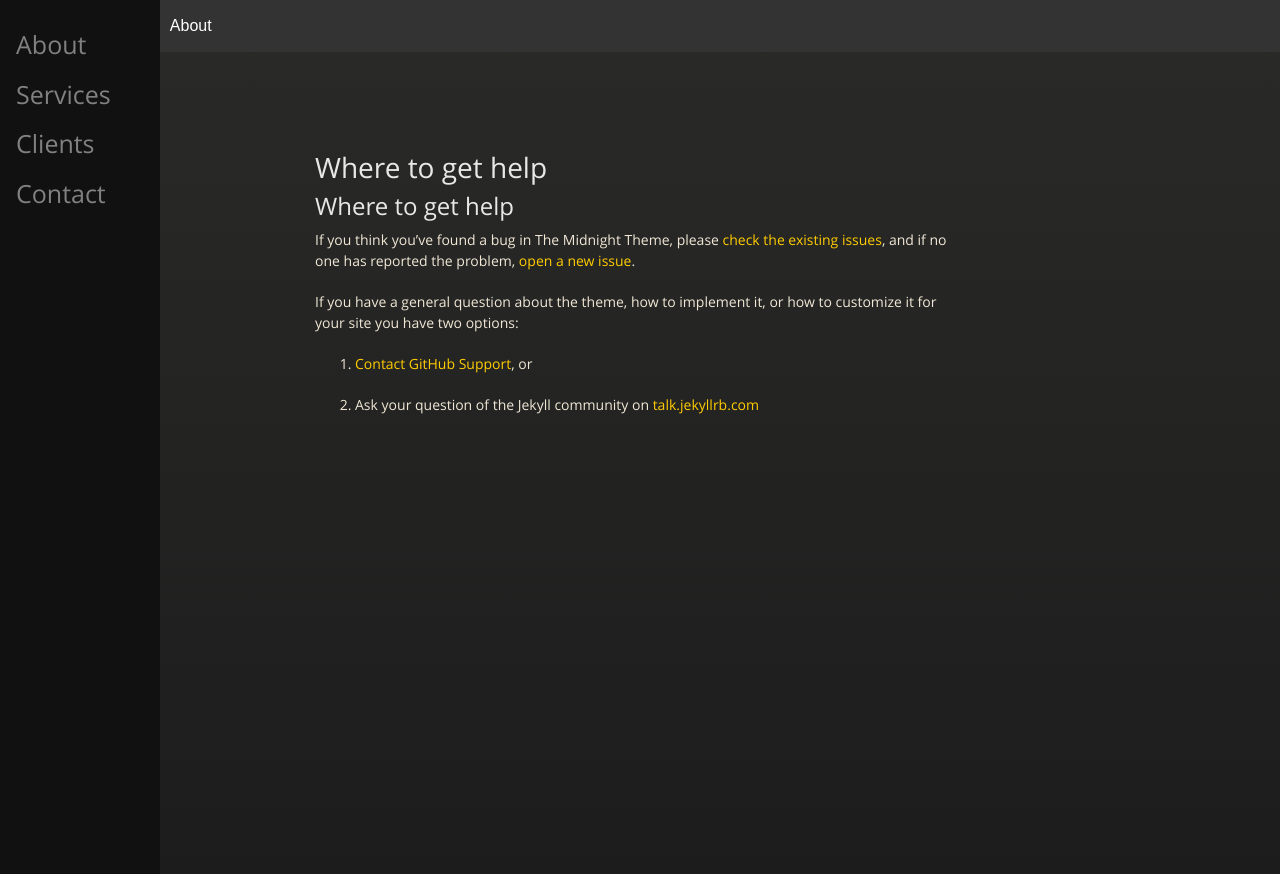
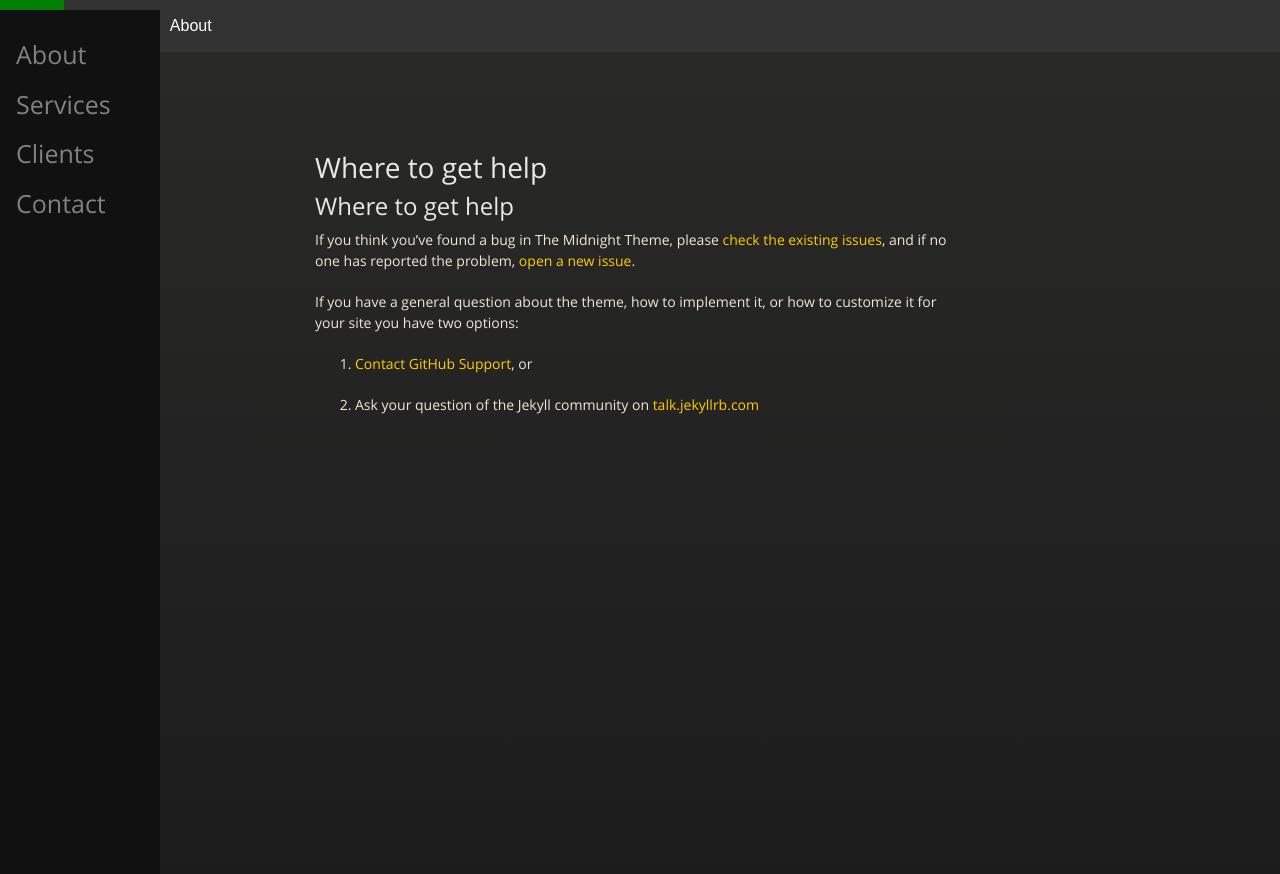
Before and after one commit to naveenspace7/naveenspace7.github.io, a Jekyll site: the page built from docs/SUPPORT.md, in a window 1280 px wide. Shown: the top 874 px of the page. Built offline with Jekyll 4.4.1, drawn with Linux system fonts in a browser that asks for light colours; our own code applies the rules of GitHub Pages for plain Markdown files.

Commit message:
Add side bar

```diff
--- a/_layouts/default_post.html
+++ b/_layouts/default_post.html
@@ -17,7 +17,7 @@
       width: 160px;
       position: fixed;
       z-index: 1;
-      top: 0;
+      top: 10px;
       left: 0;
       background-color: #111;
       overflow-x: hidden;
```
